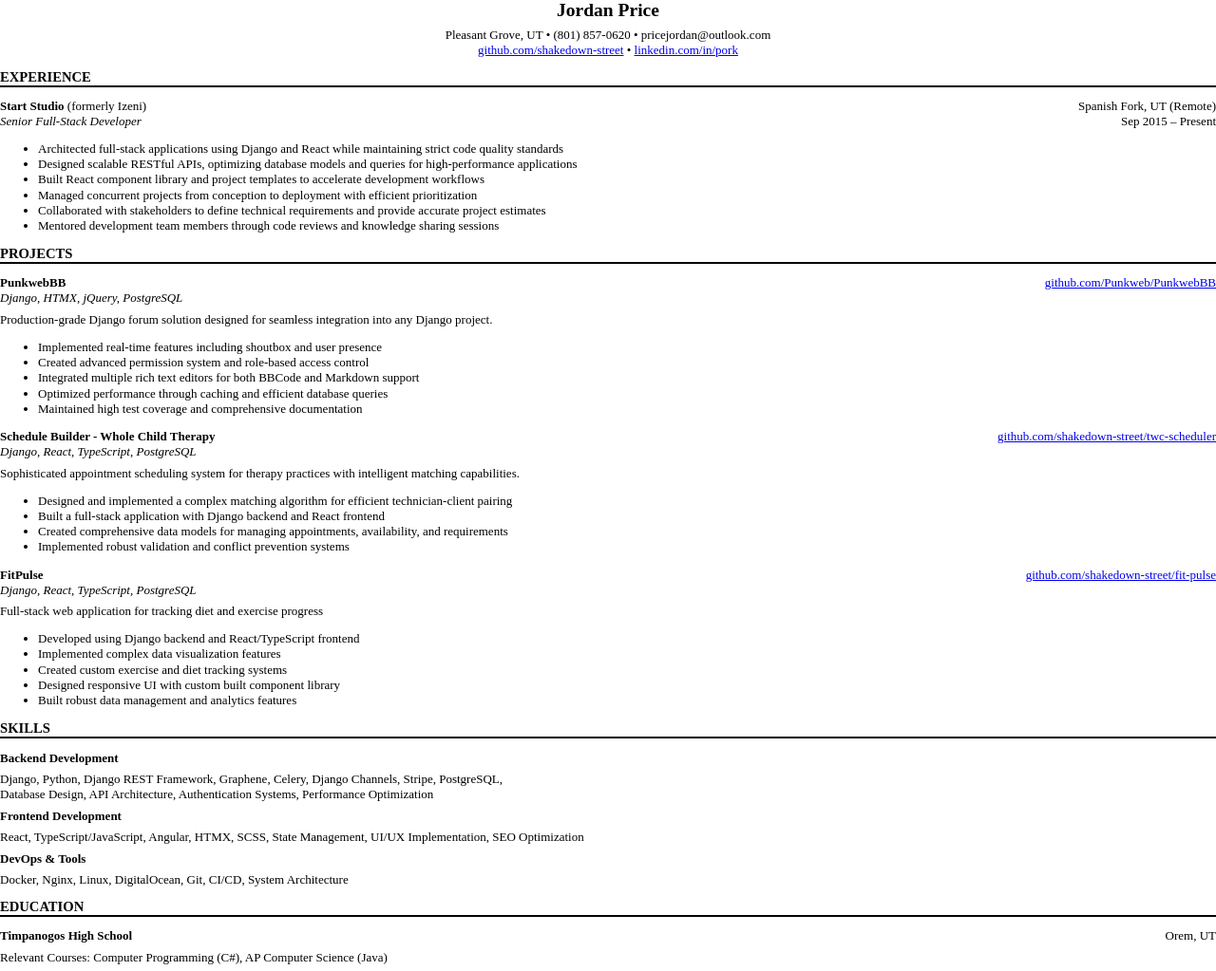
After one commit to shakedown-street/jprice, a Django app: template resume/templates/resume/comprehensive_resume.html in a window 1280 px wide. The commit adds this page. Shown: the whole page at 95% size. Run offline with Django 4.2, Linux system fonts and the light colour scheme; the template is opened without the code that fills it, so the values that code supplies are empty.

Commit message:
Make another new resume

```diff
--- a/projects/templates/projects/detail.html
+++ b/projects/templates/projects/detail.html
@@ -6,6 +6,8 @@
 
 {% block extra_head %}
 <link rel="stylesheet" href="{% static 'projects/projects.css' %}">
+<link rel="stylesheet" href="{% static 'blog/markdown.css' %}">
+<link rel="stylesheet" href="{% static 'blog/prism.css' %}">
 {% endblock %}
 
 {% block content %}
@@ -36,3 +38,7 @@
 </div>
 
 {% endblock %}
+
+{% block extra_script %}
+<script src="{% static 'blog/prism.js' %}"></script>
+{% endblock %}
--- a/resume/static/resume/new_resume.css
+++ b/resume/static/resume/new_resume.css
@@ -5,8 +5,7 @@
 
 html,
 body {
-  font-family: "Arial";
-  font-size: 14px;
+  font-size: 13px;
   margin: 0;
   padding: 0;
 }
@@ -27,28 +26,21 @@ body {
   justify-content: space-between;
 }
 
+.title {
+  font-size: 1.5rem;
+  margin: 0 0 0.5rem 0;
+}
+
 .sectionHeader {
   border-bottom: 2px solid black;
+  font-size: 1.125rem;
   text-transform: uppercase;
 }
 
-/* section {
-  border: 1px solid red;
-} */
-
-h1 {
-  font-size: 2em;
-  margin: 0;
+p {
+  margin: 0.5rem 0;
 }
 
-h2 {
-  font-size: 1.25em;
-}
-
-h3 {
-  font-size: 1.125em;
-}
-
-ul {
+ul li {
   line-height: 1.25;
 }
--- /dev/null
+++ b/resume/templates/resume/comprehensive_resume.html
@@ -0,0 +1,143 @@
+{% load static %}
+<!DOCTYPE html>
+<html lang="en">
+  <head>
+    <meta charset="UTF-8" />
+    <meta http-equiv="X-UA-Compatible" content="IE=edge" />
+    <meta name="viewport" content="width=device-width, initial-scale=1.0" />
+    <title>Jordan Price</title>
+    <link rel="stylesheet" href="{% static 'resume/new_resume.css' %}" />
+  </head>
+  <body>
+    <section style="text-align: center;">
+      <h1 class="title">Jordan Price</h1>
+      <div>Pleasant Grove, UT • (801) 857-0620 • pricejordan@outlook.com</div>
+      <div>
+        <a href="https://github.com/shakedown-street">github.com/shakedown-street</a> • <a href="https://linkedin.com/in/pork">linkedin.com/in/pork</a>
+      </div>
+    </section>
+    <section>
+      <h2 class="sectionHeader">Experience</h2>
+      <div class="flex align-center justify-between">
+        <div>
+          <b>Start Studio</b> (formerly Izeni)
+        </div>
+        <div>Spanish Fork, UT (Remote)</div>
+      </div>
+      <div class="flex align-center justify-between">
+        <div>
+          <em>Senior Full-Stack Developer</em>
+        </div>
+        <div>Sep 2015 – Present</div>
+      </div>
+      <ul>
+        <li>Architected full-stack applications using Django and React while maintaining strict code quality standards</li>
+        <li>Designed scalable RESTful APIs, optimizing database models and queries for high-performance applications</li>
+        <li>Built React component library and project templates to accelerate development workflows</li>
+        <li>Managed concurrent projects from conception to deployment with efficient prioritization</li>
+        <li>Collaborated with stakeholders to define technical requirements and provide accurate project estimates</li>
+        <li>Mentored development team members through code reviews and knowledge sharing sessions</li>
+      </ul>
+    </section>
+    <section>
+      <h2 class="sectionHeader">Projects</h2>
+      <div>
+        <div class="flex align-center justify-between">
+          <div>
+            <b>PunkwebBB</b>
+          </div>
+          <div>
+            <a href="https://github.com/Punkweb/PunkwebBB">github.com/Punkweb/PunkwebBB</a>
+          </div>
+        </div>
+        <div>
+          <em>Django, HTMX, jQuery, PostgreSQL</em>
+        </div>
+        <p>Production-grade Django forum solution designed for seamless integration into any Django project.</p>
+        <ul>
+          <li>Implemented real-time features including shoutbox and user presence</li>
+          <li>Created advanced permission system and role-based access control</li>
+          <li>Integrated multiple rich text editors for both BBCode and Markdown support</li>
+          <li>Optimized performance through caching and efficient database queries</li>
+          <li>Maintained high test coverage and comprehensive documentation</li>
+        </ul>
+      </div>
+      <div>
+        <div class="flex align-center justify-between">
+          <div>
+            <b>Schedule Builder - Whole Child Therapy</b>
+          </div>
+          <div>
+            <a href="https://github.com/shakedown-street/twc-scheduler">github.com/shakedown-street/twc-scheduler</a>
+          </div>
+        </div>
+        <div>
+          <em>Django, React, TypeScript, PostgreSQL</em>
+        </div>
+        <p>Sophisticated appointment scheduling system for therapy practices with intelligent matching capabilities.</p>
+        <ul>
+          <li>Designed and implemented a complex matching algorithm for efficient technician-client pairing</li>
+          <li>Built a full-stack application with Django backend and React frontend</li>
+          <li>Created comprehensive data models for managing appointments, availability, and requirements</li>
+          <li>Implemented robust validation and conflict prevention systems</li>
+        </ul>
+      </div>
+      <div>
+        <div class="flex align-center justify-between">
+          <div>
+            <b>FitPulse</b>
+          </div>
+          <div>
+            <a href="https://github.com/shakedown-street/fit-pulse">github.com/shakedown-street/fit-pulse</a>
+          </div>
+        </div>
+        <div>
+          <em>Django, React, TypeScript, PostgreSQL</em>
+        </div>
+        <p>Full-stack web application for tracking diet and exercise progress</p>
+        <ul>
+          <li>Developed using Django backend and React/TypeScript frontend</li>
+          <li>Implemented complex data visualization features</li>
+          <li>Created custom exercise and diet tracking systems</li>
+          <li>Designed responsive UI with custom built component library</li>
+          <li>Built robust data management and analytics features</li>
+        </ul>
+      </div>
+    </section>
+    <section>
+      <h2 class="sectionHeader">Skills</h2>
+      <div>
+        <div>
+          <b>Backend Development</b>
+        </div>
+        <p>
+          Django, Python, Django REST Framework, Graphene, Celery, Django Channels, Stripe, PostgreSQL,
+          <br />
+          Database Design, API Architecture, Authentication Systems, Performance Optimization
+        </p>
+      </div>
+      <div>
+        <div>
+          <b>Frontend Development</b>
+        </div>
+        <p>React, TypeScript/JavaScript, Angular, HTMX, SCSS, State Management, UI/UX Implementation, SEO Optimization</p>
+      </div>
+      <div>
+        <div>
+          <b>DevOps & Tools</b>
+        </div>
+        <p>Docker, Nginx, Linux, DigitalOcean, Git, CI/CD, System Architecture</p>
+      </div>
+    </section>
+    <section>
+      <h2 class="sectionHeader">Education</h2>
+      <div class="flex align-center justify-between">
+        <div>
+          <b>Timpanogos High School</b>
+        </div>
+        <div>Orem, UT</div>
+      </div>
+      <p>Relevant Courses: Computer Programming (C#), AP Computer Science (Java)</p>
+    </section>
+  </body>
+</html>
--- a/resume/urls.py
+++ b/resume/urls.py
@@ -1,9 +1,10 @@
 from django.urls import path
 
-from resume.views import new_resume_pdf, resume_pdf
+from resume.views import new_resume_pdf, resume_pdf, comprehensive_resume_pdf
 
 app_name = "resume"
 urlpatterns = [
     path("", resume_pdf, name="resume_pdf"),
     path("new/", new_resume_pdf, name="new_resume_pdf"),
+    path("comprehensive/", comprehensive_resume_pdf, name="comprehensive_resume_pdf"),
 ]
```
Also changed, not shown: resume/templates/resume/fit_pulse_ai_resume.html (added, +95 -0 lines), resume/templates/resume/punkweb_bb_ai_resume.html (added, +108 -0 lines), resume/templates/resume/schedule_builder_ai_resume.html (added, +115 -0 lines), resume/views.py (+12 -0 lines).
